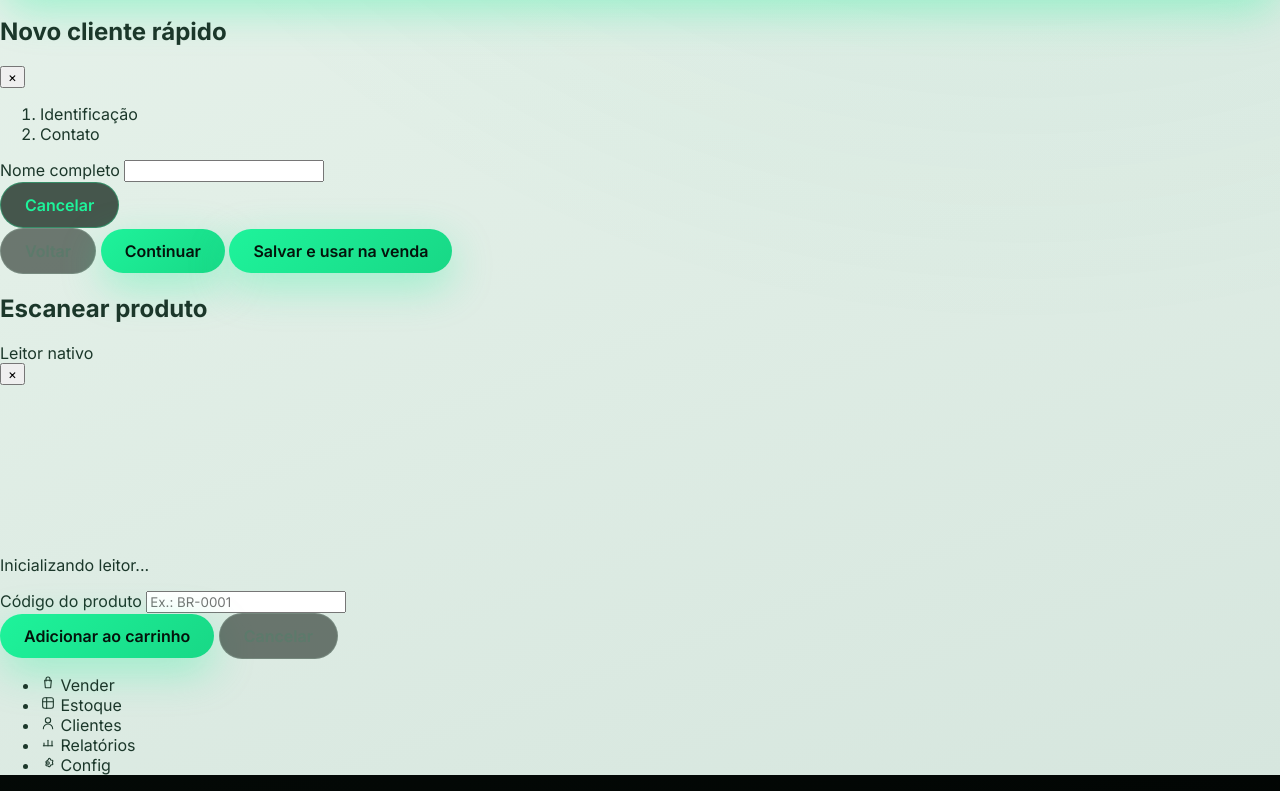
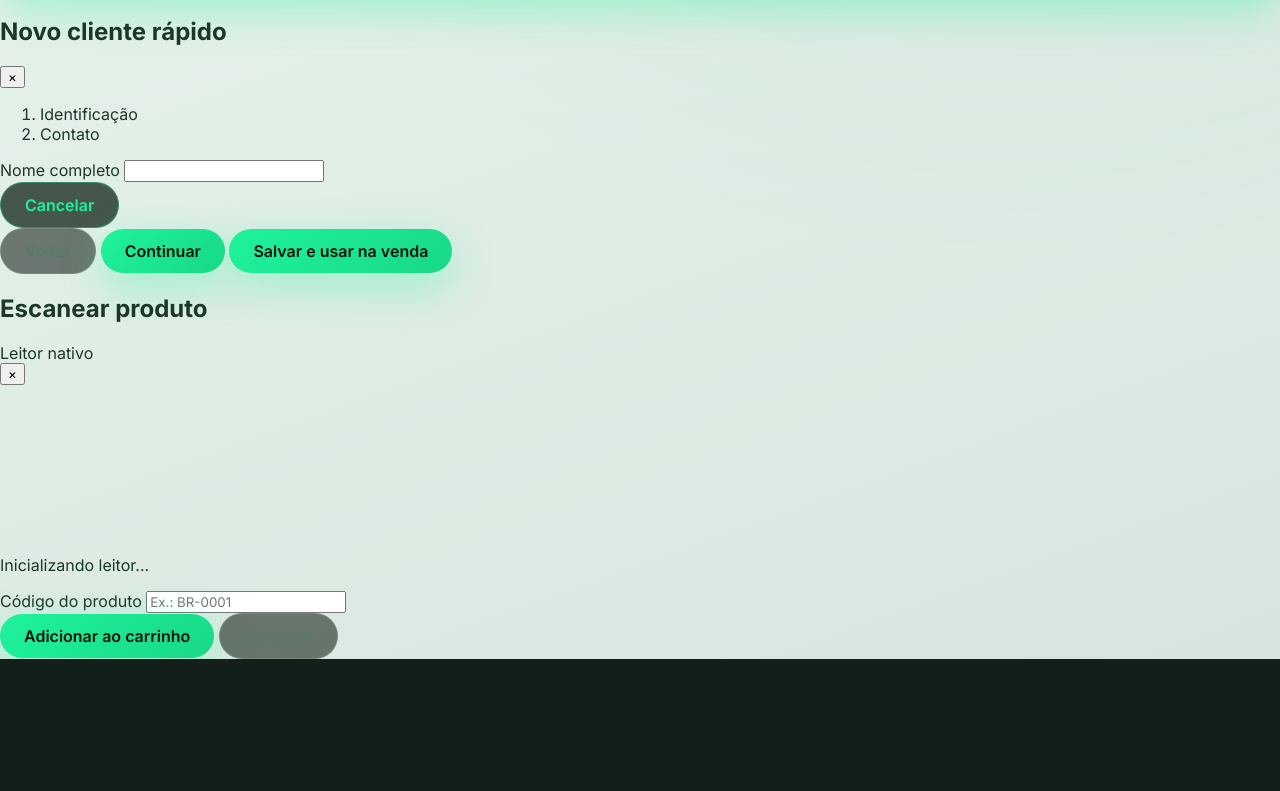
Before and after one commit to Vitt2909/bipa, a plain HTML site: page app/pdv/index.html in a window 1280 px wide. Shown: the part 1179-1970 px from the top of the page. After the commit the page ends 1838 px from the top, so only its background shows below. Drawn offline with Linux system fonts and the light colour scheme.

Commit message:
Remove bottom navigation from PDV

```diff
--- a/app/pdv/index.html
+++ b/app/pdv/index.html
@@ -248,71 +248,6 @@
       </div>
     </div>
 
-    <nav class="app-bottom-nav" aria-label="Navegação principal">
-      <ul class="app-bottom-nav__list">
-        <li>
-          <a class="app-bottom-nav__link is-active" aria-current="page" href="/app/pdv/">
-            <span class="app-bottom-nav__icon" aria-hidden="true">
-              <svg width="16" height="16" viewBox="0 0 24 24" fill="none" stroke="currentColor" stroke-width="1.6">
-                <path d="M7 8h10l-1 11H8L7 8Z" stroke-linejoin="round" />
-                <path d="M9 9V6a3 3 0 0 1 6 0v3" stroke-linecap="round" />
-              </svg>
-            </span>
-            <span>Vender</span>
-          </a>
-        </li>
-        <li>
-          <a class="app-bottom-nav__link" href="/app/admin/produtos/">
-            <span class="app-bottom-nav__icon" aria-hidden="true">
-              <svg width="16" height="16" viewBox="0 0 24 24" fill="none" stroke="currentColor" stroke-width="1.6">
-                <rect x="4" y="4" width="16" height="16" rx="3" />
-                <path d="M4 10h16M10 4v16" stroke-linecap="round" />
-              </svg>
-            </span>
-            <span>Estoque</span>
-          </a>
-        </li>
-        <li>
-          <a class="app-bottom-nav__link" href="/app/admin/clientes/">
-            <span class="app-bottom-nav__icon" aria-hidden="true">
-              <svg width="16" height="16" viewBox="0 0 24 24" fill="none" stroke="currentColor" stroke-width="1.6">
-                <path d="M12 12a4 4 0 1 0-4-4 4 4 0 0 0 4 4Z" />
-                <path d="M5 20.5a7 7 0 0 1 14 0" stroke-linecap="round" />
-              </svg>
-            </span>
-            <span>Clientes</span>
-          </a>
-        </li>
-        <li>
-          <a class="app-bottom-nav__link" href="/app/admin/dashboard/">
-            <span class="app-bottom-nav__icon" aria-hidden="true">
-              <svg width="16" height="16" viewBox="0 0 24 24" fill="none" stroke="currentColor" stroke-width="1.6">
-                <path d="M6 16v-4" stroke-linecap="round" />
-                <path d="M12 16V8" stroke-linecap="round" />
-                <path d="M18 16v-7" stroke-linecap="round" />
-                <path d="M5 16h14" stroke-linecap="round" />
-              </svg>
-            </span>
-            <span>Relatórios</span>
-          </a>
-        </li>
-        <li>
-          <a class="app-bottom-nav__link" href="/app/admin/configuracoes/">
-            <span class="app-bottom-nav__icon" aria-hidden="true">
-              <svg width="16" height="16" viewBox="0 0 24 24" fill="none" stroke="currentColor" stroke-width="1.6">
-                <path
-                  d="m12 7.5 1.2-2.1a1 1 0 0 1 1.74 0l1.2 2.1 2.3.4a1 1 0 0 1 .8 1.2l-.6 2.2.6 2.2a1 1 0 0 1-.8 1.2l-2.3.4-1.2 2.1a1 1 0 0 1-1.74 0L12 16.5l-2.3-.4a1 1 0 0 1-.8-1.2l.6-2.2-.6-2.2a1 1 0 0 1 .8-1.2Z"
-                  stroke-linejoin="round"
-                />
-                <circle cx="12" cy="12" r="2" />
-              </svg>
-            </span>
-            <span>Config</span>
-          </a>
-        </li>
-      </ul>
-    </nav>
-
     <script src="/script.js" defer></script>
   </body>
 </html>
```
